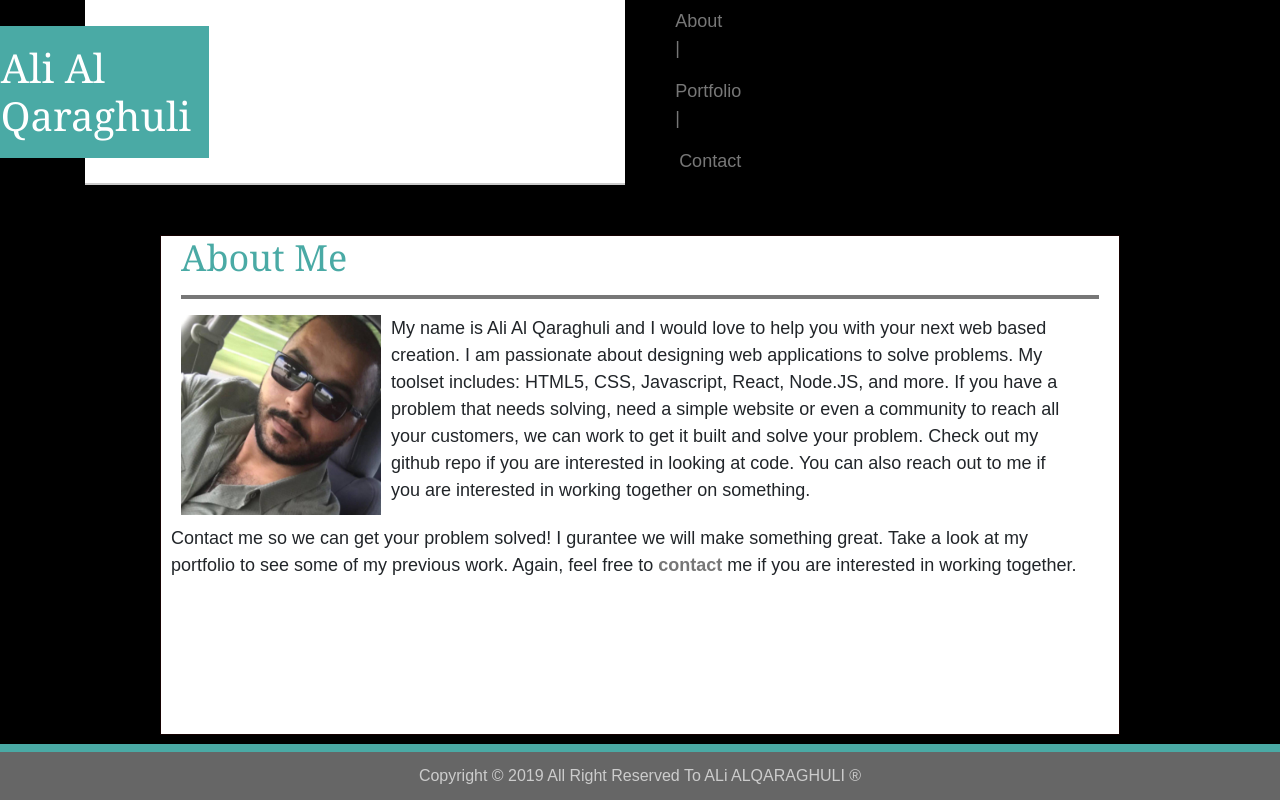
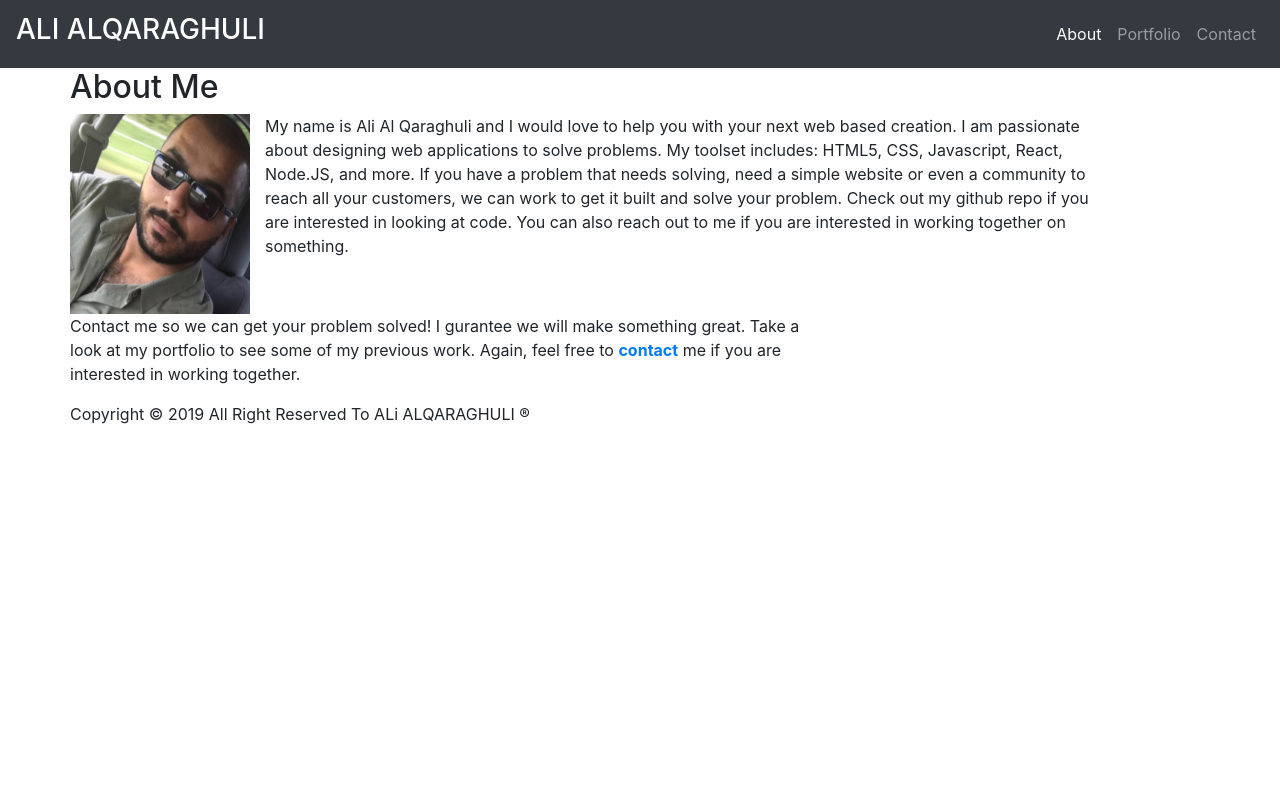
Before and after one commit to Alex-Musa/Bootstrap-Portfolio, a plain HTML site: page index.html in a window 1280 px wide. Drawn offline with nearby package versions, Linux system fonts and the light colour scheme.

Commit message:
--- Auto-Git Commit ---

```diff
--- a/index.html
+++ b/index.html
@@ -6,72 +6,81 @@
     <title>ALI Portfolio</title>
     <link rel="stylesheet" href="https://stackpath.bootstrapcdn.com/bootstrap/4.3.1/css/bootstrap.min.css"
         integrity="sha384-ggOyR0iXCbMQv3Xipma34MD+dH/1fQ784/j6cY/iJTQUOhcWr7x9JvoRxT2MZw1T" crossorigin="anonymous">
-    <link rel="stylesheet" href="assets/css/style.css" type="text/css">
+    <!-- <link rel="stylesheet" href="assets/css/style.css" type="text/css"> -->
 </head>
 
 <body>
+    <nav class="navbar navbar-expand-lg navbar-dark bg-dark">
+        <a class="navbar-brand" href="#">
+            <h3>ALI ALQARAGHULI</h3>
+        </a>
+        <button class="navbar-toggler" data-toggle="collapse" data-target="#navbarSupportedContent"
+            aria-controls="navbarSupportedContent" aria-expanded="false" aria-label="Toggle navigation">
+            <span class="navbar-toggler-icon"></span>
+        </button>
+
+        <div class="collapse navbar-collapse" id="navbarSupportedContent">
+            <ul class="navbar-nav ml-auto">
+                <li class="nav-item active">
+                    <a class="nav-link" href="#">About <span class="sr-only">(current)</span></a>
+                </li>
+                <li class="nav-item">
+                    <a class="nav-link" href="#">Portfolio</a>
+                </li>
+                <li class="nav-item">
+                    <a class="nav-link" href="#">Contact</a>
+                </li>
+            </ul>
+        </div>
+    </nav>
+
     <div class="container">
         <div class="row">
-            <div class="col-md-6">
-                <header class="flex">
-                    <h1 id="peterw">Ali Al Qaraghuli</h1>
-                    <!-- <ul>
-                        <li> <a id="index" href="index.html">About |</a> </li>
-                        <li> <a id="portfolio" href="portfolio.html"> Portfolio |</a> </li>
-                        <li> <a id="contact" href="contact.html"> Contact</a> </li>
-                    </ul> -->
-                    <ul class="nav justify-content-end">
-                        <li class="nav-item">
-                            <a class="nav-link active" href="index.html">About |</a>
-                        </li>
-                        <li class="nav-item">
-                            <a class="nav-link" href="portfolio.html"> Portfolio |</a>
-                        </li>
-                        <li class="nav-item">
-                            <a class="nav-link" href="contact.html"> Contact</a>
-                        </li>
-                    </ul>
-                    </nav>
-                </header>
+            <div id="aboutme">
+                <h2>About Me</h2>
+            </div>
+            <hr>
+            <!-- <aside><img src="assets/images/35921990.jpg" alt="Ali" height="200px" width="200px"></aside> -->
 
-                <nav>
-                    <!-- <ul class="nav justify-content-end">
-                        <li class="nav-item">
-                            <a class="nav-link active" href="index.html">About |</a>
-                        </li>
-                        <li class="nav-item">
-                            <a class="nav-link" href="portfolio.html"> Portfolio |</a>
-                        </li>
-                        <li class="nav-item">
-                            <a class="nav-link" href="contact.html"> Contact</a>
-                        </li>
-                    </ul>
-                </nav> -->
+            <div class="row">
+                <div class="col-md-2">
+                    <img src="assets/images/35921990.jpg" alt="Ali" height="200px" width="180px"></aside>
                 </div>
+                <div class="col-md-9">
+                    <p>
+                        My name is Ali Al Qaraghuli and I would love to help you with your next web based creation. I am
+                        passionate
+                        about designing web applications to solve problems. My toolset includes: HTML5, CSS, Javascript,
+                        React,
+                        Node.JS, and more. If you have a problem that needs solving, need a simple website or even a
+                        community
+                        to
+                        reach all your customers, we can work to get it built and solve your problem. Check out my
+                        github
+                        repo
+                        if
+                        you are interested in looking at code. You can also reach out to me if you are interested in
+                        working
+                        together on something.
+                    </p>
+
                 </div>
 
-        <div id="aboutme">
-            <h2 id="aboutme_header">About Me</h2>
-            <hr>
-            <aside><img src="assets/images/35921990.jpg" alt="Ali" height="200px" width="200px"></aside>
-            <p id="para1">
-                My name is Ali Al Qaraghuli and I would love to help you with your next web based creation. I am
-                passionate
-                about designing web applications to solve problems. My toolset includes: HTML5, CSS, Javascript, React,
-                Node.JS, and more. If you have a problem that needs solving, need a simple website or even a community
-                to
-                reach all your customers, we can work to get it built and solve your problem. Check out my github repo
-                if
-                you are interested in looking at code. You can also reach out to me if you are interested in working
-                together on something.
-            </p>
+
+                <div class="col-md-8">
+
+
                     <p id="para2">
-                Contact me so we can get your problem solved! I gurantee we will make something great. Take a look at my
+                        Contact me so we can get your problem solved! I gurantee we will make something great. Take a
+                        look
+                        at my
                         portfolio to see some of my previous work.
-                Again, feel free to <strong><a href="contact.html">contact</a></strong> me if you are interested in
+                        Again, feel free to <strong><a href="contact.html">contact</a></strong> me if you are interested
+                        in
                         working
                         together.
                     </p>
+                </div>
             </div>
 
             <footer>
```
Lines whose indentation alone changed are shown as unchanged.
